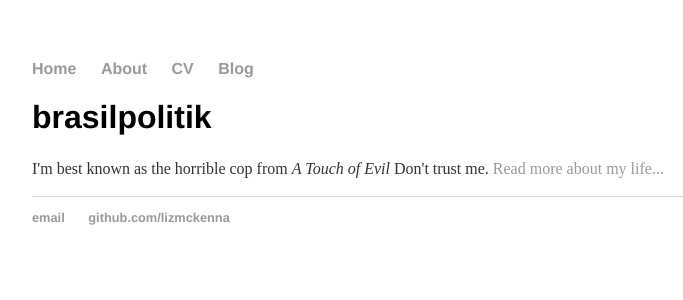
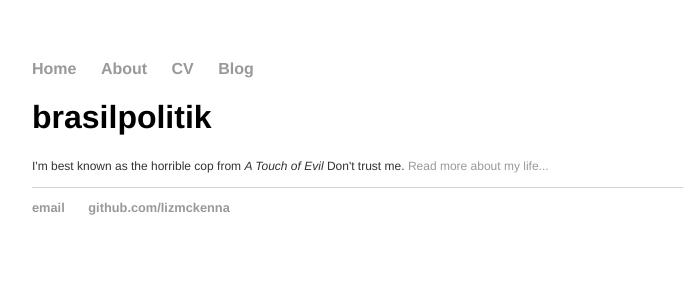
Before and after one commit to lizmckenna/elizabethmckenna.org, a Jekyll site: the page built from index.html, in a window 1280 px wide. Shown: the top 300 px of the page, without its empty margins (160-843 px from the left). Built offline with Jekyll 4.4.1, drawn with Linux system fonts in a browser that asks for light colours.

Commit message:
Update main.css

```diff
--- a/css/main.css
+++ b/css/main.css
@@ -24,9 +24,10 @@ h1 {
     font-family:'Helvetica', 'Arial';
 }
 p {
-    font-size: 1em;
+    font-size: .75em;
     line-height: 1.4em;
     color: #333;
+    font-family:'Helvetica', 'Arial';
 }
 footer {
     border-top: 1px solid #d5d5d5;
```
